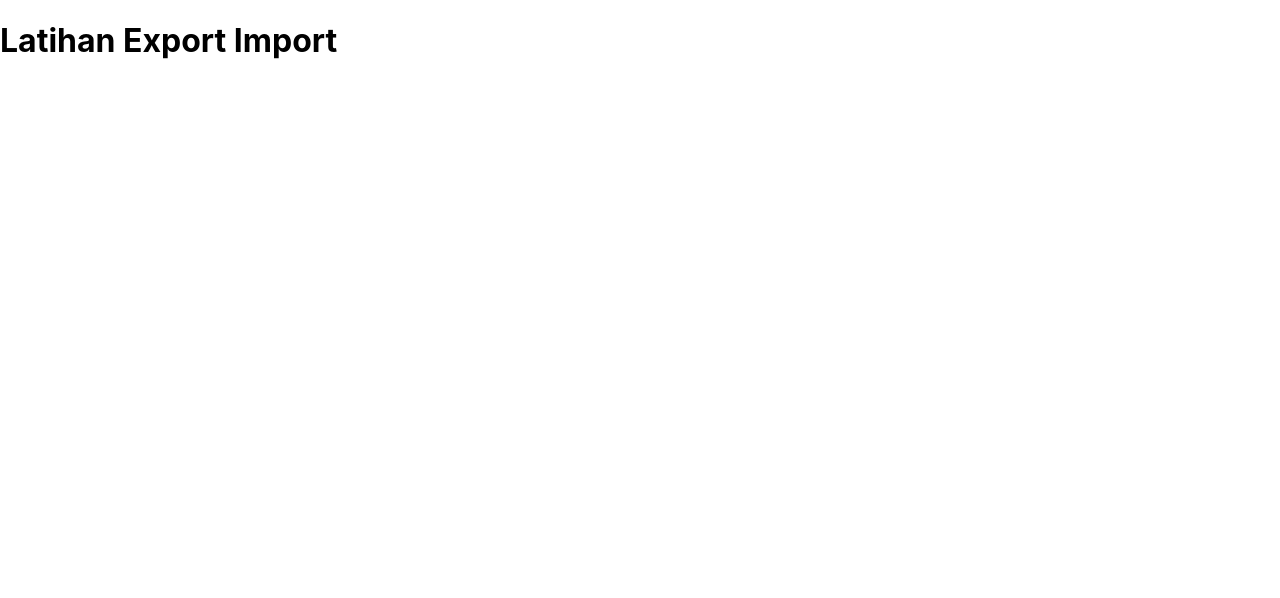
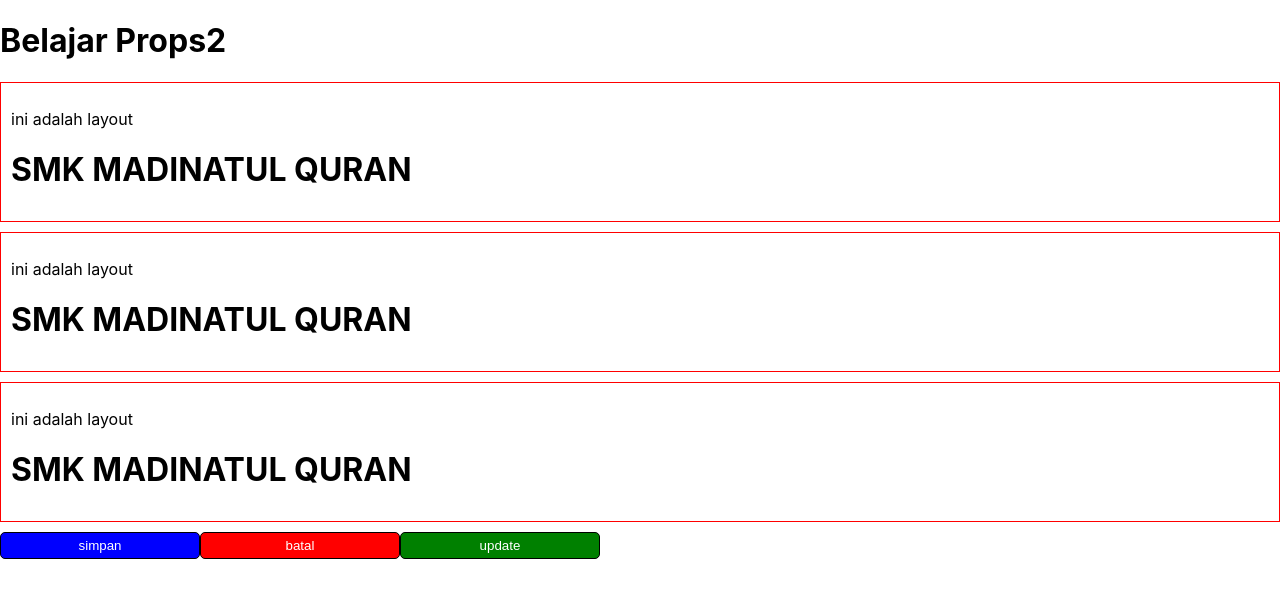
Before and after one commit to Naufal-0123/React_1, a React (Create React App) app: page / in a window 1280 px wide. Shown: the top 598 px of the page. Built offline with nearby package versions, Linux system fonts and the light colour scheme.

Commit message:
belajar props2

```diff
--- a/src/App.js
+++ b/src/App.js
@@ -1,11 +1,34 @@
 import React from 'react';
+import Layout from "./komponen/layout";
+import Button from "./komponen/button";
+import "./styles/styles.css"
+
 function App () {
   return(
     <React.Fragment>
-      <h1>Latihan Export Import</h1>
-
+      <h1>Belajar Props2</h1>
+     <Layout title={'Nomor 1'}>
+      <h1>SMK MADINATUL QURAN</h1>
+     </Layout>
+     <Layout title={'Nomor 2'}>
+      <h1>SMK MADINATUL QURAN</h1>
+     </Layout>
+     <Layout title={'Nomor 3'}>
+      <h1>SMK MADINATUL QURAN</h1>
+     </Layout>
+     <Button onClick={()=>{
+      console.log("button ini di klik");
+     }}
+     color="blue"
+     title={'simpan'} />
+     <Button onClick={()=>{
+      console.log("button ini di batalkan");
+     }}
+     disable={true}
+     title={'batal'} />
+     <Button color="green" title={"update"} />
     </React.Fragment>
   );
 }
 
-export default App
+export default App;
--- /dev/null
+++ b/src/komponen/button.jsx
@@ -0,0 +1,49 @@
+// import React from 'react';
+
+// export default function Button({
+//     title,
+//     color = "red",
+//     onClick,
+//     name,
+//     id,
+//     disable = false,
+// }) {
+//     return (
+//         <React.Fragment>
+//             <button
+//                 onclick={onClick}
+//                 name={name}
+//                 id={id}
+//                 disable={disable}
+//                 style={{
+//                     backgroundColor: color,
+//                 }}
+//                 className="button"
+//             >
+//                 {title}
+//             </button>
+//         </React.Fragment>
+//     )
+// }
+
+import React from 'react';
+
+export default function Button({
+    title,
+    color = "red",
+   ...props
+}) {
+    return (
+        <React.Fragment>
+            <button
+               {...props}
+                style={{
+                    backgroundColor: color,
+                }}
+                className="button"
+            >
+                {title}
+            </button>
+        </React.Fragment>
+    )
+}
--- /dev/null
+++ b/src/komponen/layout.jsx
@@ -0,0 +1,10 @@
+import React from "react";
+
+export default function Layout({children}) {
+    return(
+        <div className="layout">
+          <p>ini adalah layout</p>
+          {children}
+        </div>
+    );
+}
--- a/src/styles/styles.css
+++ b/src/styles/styles.css
@@ -3,3 +3,19 @@
     padding: 5px, 10px;
     border: 1px solid red;
 }
+
+.layout{
+    border: 1px solid red;
+    padding: 10px;
+    margin-bottom: 10px
+}
+
+.button{
+    color: white;
+    padding: 5px 10px;
+    border: 1px solid black;
+    cursor: pointer;
+    width: 200px;
+    border-radius: 5px
+
+}
```
